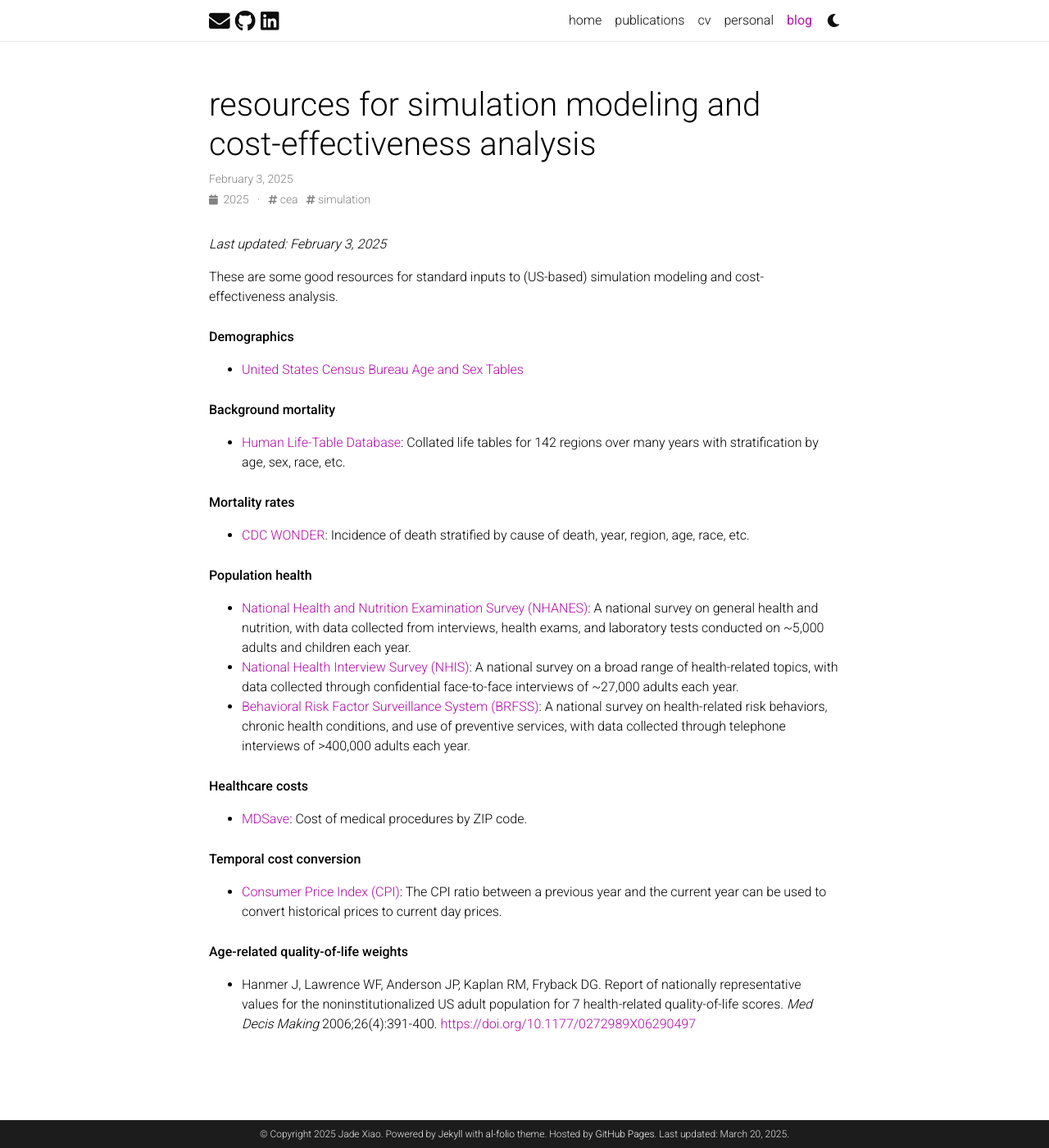
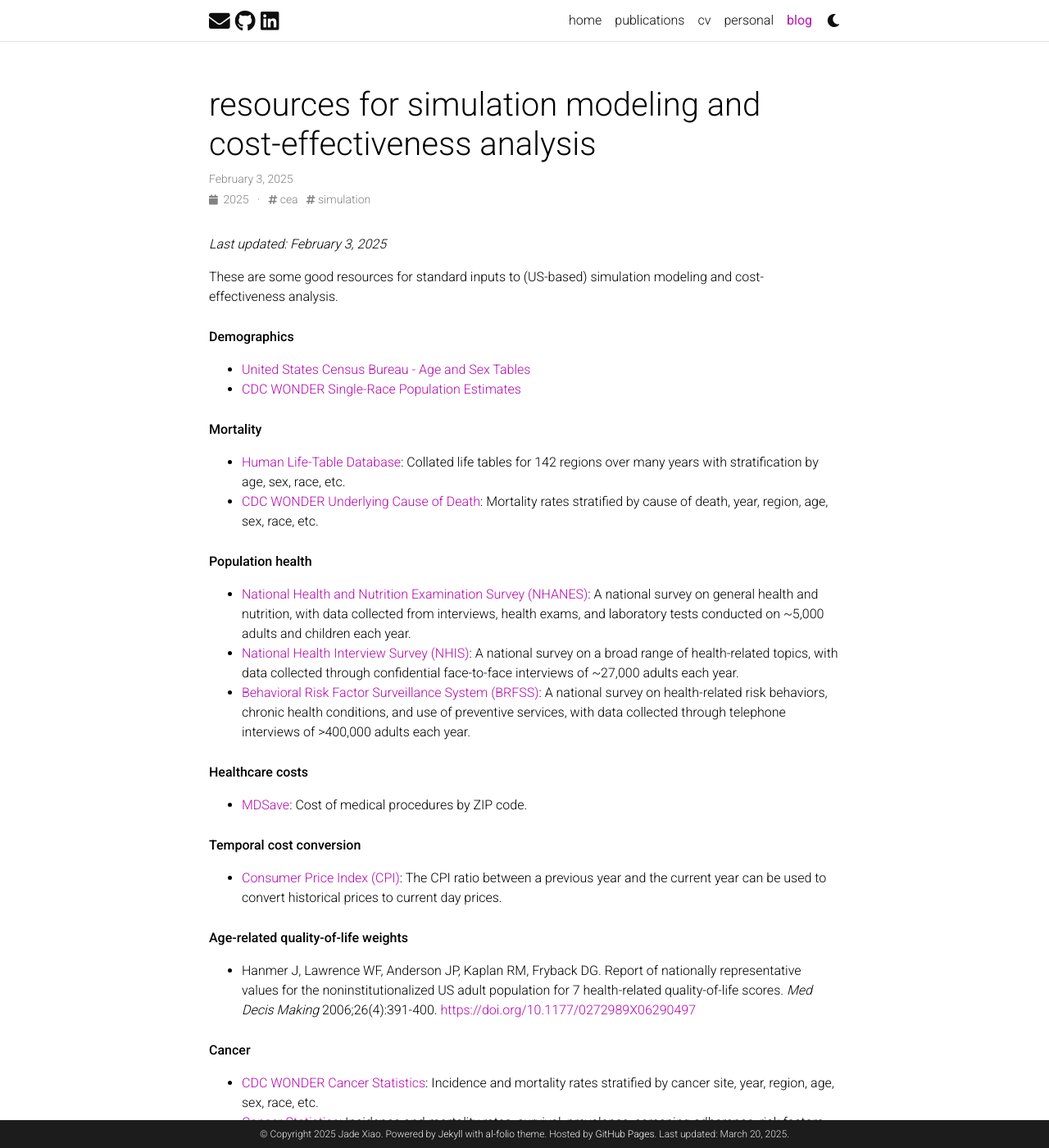
Before and after one commit to jadexiao/jadexiao.github.io, a Jekyll site: the page built from _posts/2025-02-03-resources-for-simulation-modeling-and-cost-effectiveness-analysis.md, in a window 1280 px wide and 1400 px high. Shown: the whole window at 82% size. Built offline with Jekyll 4.4.1, drawn with Linux system fonts in a browser that asks for light colours; comment, search, counter and statistics services are not loaded; a style sheet for code colours, icons or effects is not loaded.

Commit message:
Score
- Score
- Appended to blog post

```diff
--- a/_posts/2025-02-03-resources-for-simulation-modeling-and-cost-effectiveness-analysis.md
+++ b/_posts/2025-02-03-resources-for-simulation-modeling-and-cost-effectiveness-analysis.md
@@ -13,17 +13,14 @@ These are some good resources for standard inputs to (US-based) simulation model
 <p style="margin-top: 25px"></p>
 
 **Demographics**
-* <a href="https://www.census.gov/topics/population/age-and-sex/data/tables.html"  target="_blank">United States Census Bureau Age and Sex Tables</a>
+* <a href="https://www.census.gov/topics/population/age-and-sex/data/tables.html" target="_blank">United States Census Bureau - Age and Sex Tables</a>
+* <a href="https://wonder.cdc.gov/single-race-population.html" target="_blank">CDC WONDER Single-Race Population Estimates
 
 <p style="margin-top: 25px"></p>
 
-**Background mortality**
+**Mortality**
 * <a href="https://www.lifetable.de" target="_blank">Human Life-Table Database</a>: Collated life tables for 142 regions over many years with stratification by age, sex, race, etc.
-
-<p style="margin-top: 25px"></p>
-
-**Mortality rates**
-* <a href="https://wonder.cdc.gov/ucd-icd10-expanded.html" target="_blank">CDC WONDER</a>: Incidence of death stratified by cause of death, year, region, age, race, etc.
+* <a href="https://wonder.cdc.gov/ucd-icd10-expanded.html" target="_blank">CDC WONDER Underlying Cause of Death</a>: Mortality rates stratified by cause of death, year, region, age, sex, race, etc.
 
 <p style="margin-top: 25px"></p>
 
@@ -46,3 +43,9 @@ These are some good resources for standard inputs to (US-based) simulation model
 
 **Age-related quality-of-life weights**
 * Hanmer J, Lawrence WF, Anderson JP, Kaplan RM, Fryback DG. Report of nationally representative values for the noninstitutionalized US adult population for 7 health-related quality-of-life scores. <i>Med Decis Making</i> 2006;26(4):391-400. <a href="https://doi.org/10.1177/0272989X06290497" target="_blank">https://doi.org/10.1177/0272989X06290497</a>
+
+<p style="margin-top: 25px"></p>
+
+**Cancer**
+* <a href="https://wonder.cdc.gov/cancer.html" target="_blank">CDC WONDER Cancer Statistics</a>: Incidence and mortality rates stratified by cancer site, year, region, age, sex, race, etc.
+* <a href="https://gis.cdc.gov/Cancer/USCS/#/AtAGlance/" target="_blank">Cancer Statistics</a>: Incidence and mortality rates, survival, prevalence, screening adherence, risk factors.
```
Also changed, not shown: 6 other files.
